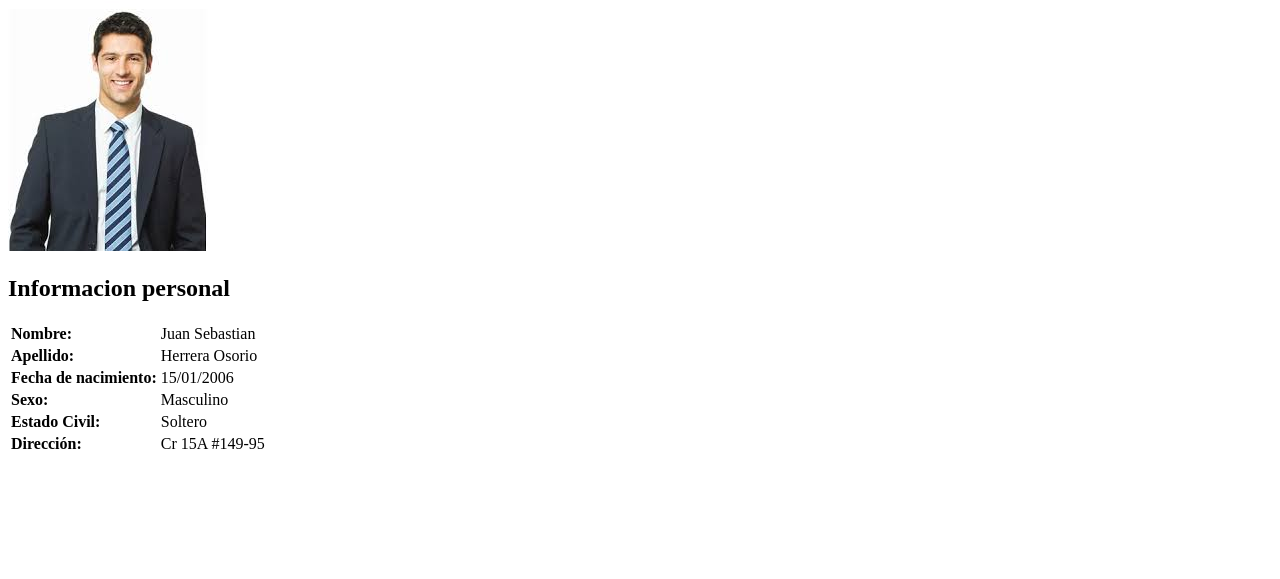
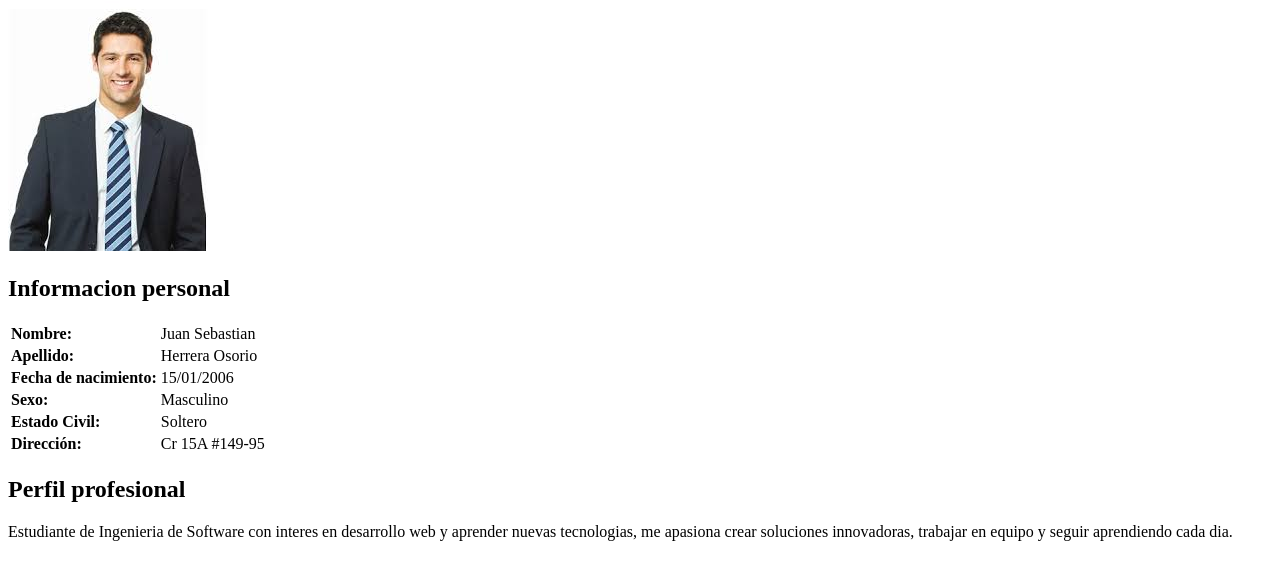
Before and after one commit to jsherrera15-crypto/mi-portafolio, a plain HTML site: page index.html in a window 1280 px wide. Shown: the part 79-658 px from the top of the page. Drawn offline with Linux system fonts and the light colour scheme.

Commit message:
feat: añado seccion de perfil profesional con una breve descripcion

```diff
--- a/index.html
+++ b/index.html
@@ -41,6 +41,11 @@
                 </tr>
             </table>
         </section>
+
+        <section>
+            <h2>Perfil profesional</h2>
+            <p>Estudiante de Ingenieria de Software con interes en desarrollo web y aprender nuevas tecnologias, me apasiona crear soluciones innovadoras, trabajar en equipo y seguir aprendiendo cada dia.</p>
+        </section>
     </main>
 
 
```
